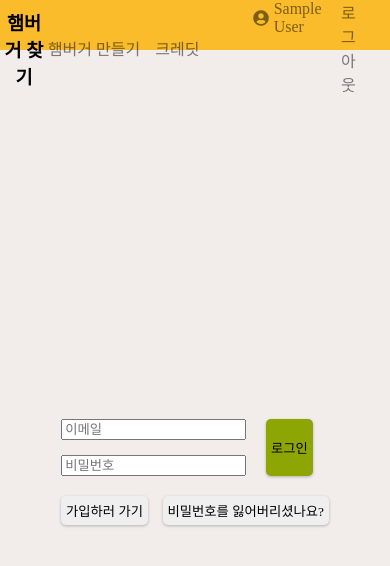
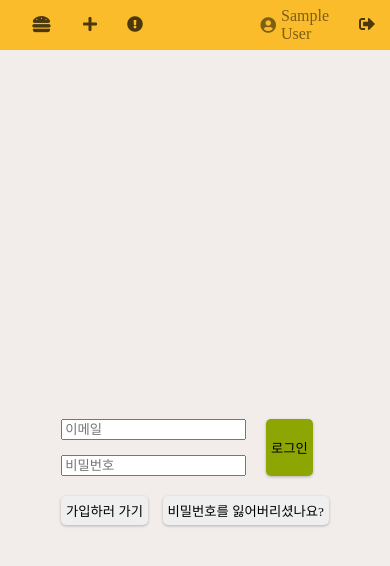
Before and after one commit to babyazalea/find-hamburger, a React (Create React App) app: page /auth in a window 390 px wide. Shown: the top 566 px of the page. Built offline with nearby package versions, Linux system fonts and the light colour scheme; sample sign-in values are in the browser's storage; a web font is replaced by a local one.

Commit message:
responsive styling & fixed error & clean up code

```diff
--- a/src/components/Auth/AuthController/AuthController.js
+++ b/src/components/Auth/AuthController/AuthController.js
@@ -47,9 +47,7 @@ const AuthController = (props) => {
       const userData = await userDataResponse.users[0];
 
       props.login(responseData, userData);
-    } catch (err) {
-      console.log(err);
-    }
+    } catch (err) {}
   };
 
   const confirmError = () => {
--- a/src/components/Auth/ResetPassword/ResetPassword.js
+++ b/src/components/Auth/ResetPassword/ResetPassword.js
@@ -38,9 +38,7 @@ const ResetPassword = (props) => {
     try {
       await sendPostRequest(url, sendingData);
       setSendedResetPassword(true);
-    } catch (err) {
-      console.log(err);
-    }
+    } catch (err) {}
   };
 
   const confirmError = () => {
--- a/src/components/Auth/Signup/Signup.js
+++ b/src/components/Auth/Signup/Signup.js
@@ -56,12 +56,12 @@ const Signup = () => {
 
     if (password === confirmPassword) {
       try {
-        await sendPostRequest(url, signupData);
+        const responseData = await sendPostRequest(url, signupData);
 
-        setSigned(true);
-      } catch (err) {
-        console.log(err);
-      }
+        if (responseData.idToken) {
+          setSigned(true);
+        }
+      } catch (err) {}
     } else {
     }
   };
--- a/src/components/Burger/BurgerAnalyzer/BurgerAnalyzer.css
+++ b/src/components/Burger/BurgerAnalyzer/BurgerAnalyzer.css
@@ -8,10 +8,28 @@
   font-family: "Poor Story";
 }
 
+@media (min-width: 401px) {
+  .burger__anlyzer-guide {
+    max-width: 350px;
+    top: 35px;
+  }
+  .result__board ul {
+    width: 400px;
+  }
+}
+
+@media (max-width: 400px) {
+  .burger__anlyzer-guide {
+    max-width: 300px;
+    top: 10px;
+  }
+  .result__board ul {
+    width: 350px;
+  }
+}
+
 .burger__anlyzer-guide {
   position: absolute;
-  max-width: 350px;
-  top: 35px;
   color: rgba(0, 0, 0, 0.3);
 }
 .burger__anlyzer-guide p {
@@ -35,7 +53,6 @@
 }
 
 .result__board ul {
-  width: 400px;
   display: flex;
   flex-direction: column;
   align-items: center;
@@ -58,3 +75,11 @@
   transform: translate(-1px, -1px);
   box-shadow: 0 5px 13px rgba(0, 0, 0, 0.4);
 }
+
+.after__analyzing-buttons {
+  display: flex;
+}
+
+.go-to-saved-burger {
+  margin-right: 20px;
+}
--- a/src/components/Burger/BurgerAnalyzer/BurgerAnalyzer.js
+++ b/src/components/Burger/BurgerAnalyzer/BurgerAnalyzer.js
@@ -73,8 +73,10 @@ const BurgerAnalyzer = (props) => {
             ingredients={props.ingredients}
           />
           <ul>{analyzer}</ul>
+          <div className="after__analyzing-buttons">
+            {authContext.isLoggedIn && authContext.isVerified && (
               <Link
-            className="go-to-maker"
+                className="go-to-maker go-to-saved-burger"
                 to={`/users/${props.userId}/user-burgers`}
               >
                 <button>
@@ -82,6 +84,14 @@ const BurgerAnalyzer = (props) => {
                   <i className="fas fa-arrow-circle-right" />
                 </button>
               </Link>
+            )}
+            <Link className="go-to-maker" to="/burger-maker">
+              <button>
+                <span>다시 만들기</span>
+                <i className="fas fa-arrow-circle-right" />
+              </button>
+            </Link>
+          </div>
         </div>
       ) : (
         <LoadingDots />
--- a/src/components/UI/BurgerModal/BurgerModal.css
+++ b/src/components/UI/BurgerModal/BurgerModal.css
@@ -1,3 +1,15 @@
+@media (min-width: 401px) {
+  .burger__modal-inside-base-card {
+    width: 400px;
+  }
+}
+
+@media (max-width: 400px) {
+  .burger__modal-inside-base-card {
+    width: 350px;
+  }
+}
+
 .burger__modal-wrapper {
   width: 100%;
   height: 100%;
@@ -24,7 +36,6 @@
 }
 
 .burger__modal-inside-base-card {
-  width: 400px;
   height: 250px;
   min-width: 350px;
   min-height: 180px;
--- a/src/components/UI/ErrorModal/ErrorModal.css
+++ b/src/components/UI/ErrorModal/ErrorModal.css
@@ -1,9 +1,9 @@
 .error__modal {
   position: absolute;
-  top: 10%;
+  top: 50%;
   left: 50%;
-  transform: translateX(-50%);
-  width: 30%;
+  transform: translate(-50%, -50%);
+  min-width: 350px;
   height: 30%;
   z-index: 1500;
 }
@@ -11,10 +11,11 @@
 .error__modal .base-card {
   width: 100%;
   height: 100%;
-  padding: 1.5rem;
   background-color: var(--main-white);
   display: grid;
   grid-template-rows: 1fr 1fr 0.5fr;
+  padding: 1.5rem;
+  box-sizing: border-box;
 }
 
 .error__modal .base-card button {
--- a/src/components/UI/ErrorModal/ErrorModal.js
+++ b/src/components/UI/ErrorModal/ErrorModal.js
@@ -64,7 +64,9 @@ const ErrorModal = (props) => {
         </div>
         <div className="error__modal-backdrop" onClick={closeModal}>
           <button className="error__modal-close-button" onClick={closeModal}>
-            <span>❌</span>
+            <span>
+              <i className="fas fa-times" />
+            </span>
           </button>
         </div>
       </div>,
--- a/src/components/UI/Navigation/Navigation.css
+++ b/src/components/UI/Navigation/Navigation.css
@@ -8,10 +8,59 @@ nav {
   font-family: "Poor Story";
 }
 
+@media (min-width: 768px) {
+  .responsive__full {
+    display: block;
+  }
+  .responsive__small {
+    display: none;
+  }
+  .menus ul li:not(:last-child) {
+    margin-right: 15px;
+  }
+  .user__navs ul li:not(:last-child) {
+    margin-right: 15px;
+  }
+  .user__navs ul li:last-child {
+    margin-right: 30px;
+  }
+}
+
+@media (max-width: 768px) {
+  nav {
+    grid-template-columns: 1.4fr 3fr 2fr;
+  }
+  .responsive__full {
+    display: none;
+  }
+  .responsive__small {
+    display: block;
+    color: rgba(0, 0, 0, 0.7);
+  }
+  .menus ul li:not(:last-child) {
+    margin-right: 30px;
+  }
+  .user__navs ul {
+    justify-content: center;
+    align-items: center;
+  }
+  .logout__btn .responsive__small {
+    margin-right: 0;
+  }
+  .user__navs ul li:not(:last-child) {
+    margin-right: 30px;
+  }
+  .user__navs ul li:last-child {
+    margin-right: 15px;
+  }
+}
+
 .doorknob {
-  font-size: 1.16rem;
+  font-size: 1.15rem;
   font-weight: bold;
-  text-align: center;
+  display: flex;
+  justify-content: center;
+  align-items: center;
 }
 
 nav li {
@@ -27,24 +76,12 @@ nav li:hover {
   display: flex;
 }
 
-.menus ul li:not(:last-child) {
-  margin-right: 15px;
-}
-
 .user__navs {
   justify-self: flex-end;
 }
 
 .user__navs ul {
   display: flex;
-}
-
-.user__navs ul li:not(:last-child) {
-  margin-right: 15px;
-}
-
-.user__navs ul li:last-child {
-  margin-right: 30px;
 }
 
 .user-name__display {
--- a/src/components/UI/Navigation/Navigation.js
+++ b/src/components/UI/Navigation/Navigation.js
@@ -11,15 +11,30 @@ const Navigation = (props) => {
   return (
     <nav>
       <div className="doorknob">
-        <Link to="/">햄버거 찾기</Link>
+        <Link to="/">
+          <span className="responsive__full">햄버거 찾기</span>
+          <span className="responsive__small">
+            <i className="fas fa-hamburger"></i>
+          </span>
+        </Link>
       </div>
       <div className="menus">
         <ul>
           <li>
-            <Link to="/burger-maker">햄버거 만들기</Link>
+            <Link to="/burger-maker">
+              <span className="responsive__full">햄버거 만들기</span>
+              <span className="responsive__small">
+                <i className="fas fa-plus"></i>
+              </span>
+            </Link>
           </li>
           <li>
-            <Link to="/credits">크레딧</Link>
+            <Link to="/credits">
+              <span className="responsive__full">크레딧</span>
+              <span className="responsive__small">
+                <i className="fas fa-exclamation-circle"></i>
+              </span>
+            </Link>
           </li>
         </ul>
       </div>
@@ -45,7 +60,10 @@ const Navigation = (props) => {
               </li>
               <li>
                 <button className="logout__btn" onClick={props.logout}>
-                  로그아웃
+                  <span className="responsive__full">로그아웃</span>
+                  <span className="responsive__small">
+                    <i className="fas fa-sign-out-alt"></i>
+                  </span>
                 </button>
               </li>
             </React.Fragment>
--- a/src/components/User/UserProfile/UserProfile.js
+++ b/src/components/User/UserProfile/UserProfile.js
@@ -57,9 +57,7 @@ const UserProfile = (props) => {
     try {
       await sendPostRequest(url, verifingData);
       setSendedVerification(true);
-    } catch (err) {
-      console.log(err);
-    }
+    } catch (err) {}
   };
 
   const changeName = async () => {
@@ -76,9 +74,7 @@ const UserProfile = (props) => {
     try {
       const responseData = await sendPostRequest(url, dataForUpdate);
       props.updateProfile(responseData);
-    } catch (err) {
-      console.log(err);
-    }
+    } catch (err) {}
   };
 
   const confirmError = () => {
--- a/src/hooks/http-hook.js
+++ b/src/hooks/http-hook.js
@@ -45,8 +45,7 @@ export const useHttp = () => {
     } catch (err) {
       if (err.response) {
         const errorResponse = err.response.data;
-        // setError(errorResponse.error.message);
-        console.log(errorResponse);
+        setError(errorResponse);
       } else {
         setError("알 수 없는 오류가 발생했습니다. 다시 시도해주세요.");
       }
```
Also changed, not shown: 1 other file (tests, documents, lock files or other folders). Lines whose indentation alone changed are shown as unchanged.
